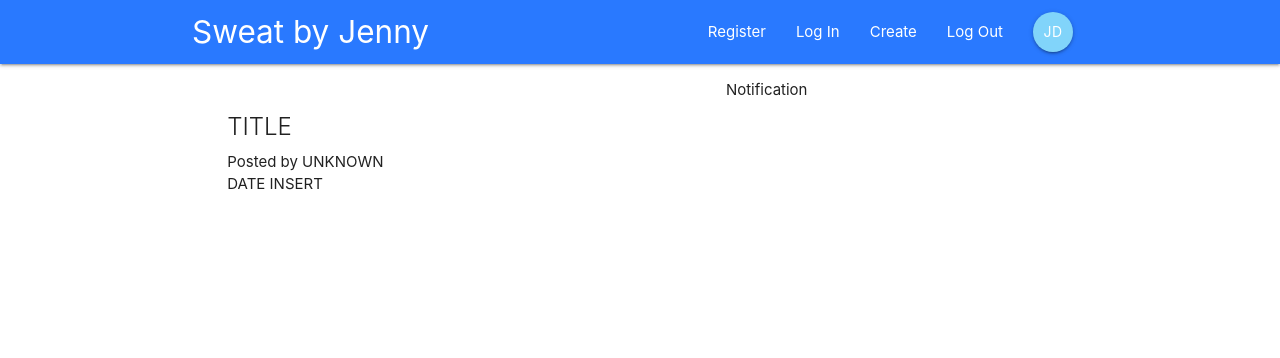
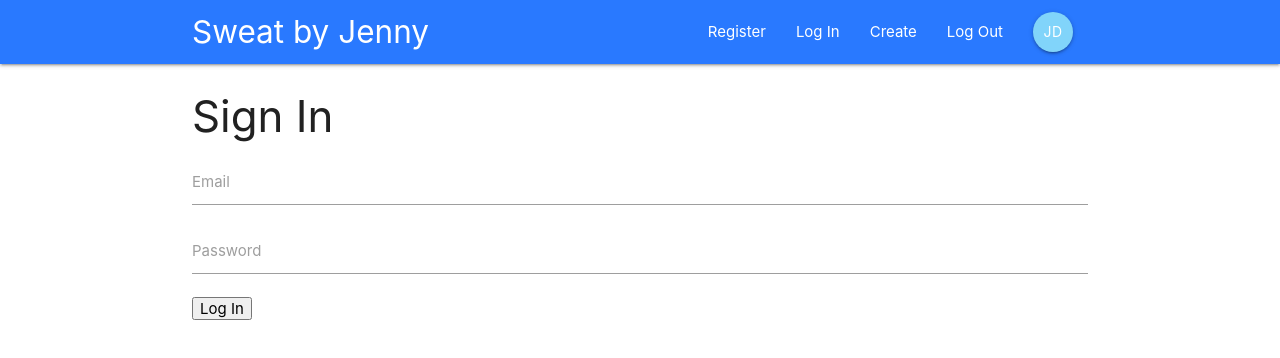
Before and after one commit to thatjenster/sweat-react, a React (Create React App) app: page /login in a window 1280 px wide. Shown: the top 358 px of the page. Built offline with nearby package versions, Linux system fonts and the light colour scheme.

Commit message:
adding auth

```diff
--- a/src/App.js
+++ b/src/App.js
@@ -3,6 +3,8 @@ import { BrowserRouter, Switch, Route } from 'react-router-dom'
 import Navbar from './Components/Layout/Navbar'
 import styles from './Styles/styles.css'
 import Dashboard from './Components/Dashboard/Dashboard';
+import Details from './Components/Projects/Details'
+import Login from './Components/Authenication/LogIn'
 
 class App extends Component {
   render() {
@@ -12,7 +14,9 @@ class App extends Component {
       <div className="App">
         <Navbar />
         <Switch>
-          <Route path="/" component={Dashboard} />
+          <Route exact path="/" component={Dashboard} />
+          <Route path="/project/:id" component={Details} />
+          <Route path="/login" component={Login} />
         </Switch>
       </div>
     </BrowserRouter>
--- a/src/Components/Authenication/LogIn.js
+++ b/src/Components/Authenication/LogIn.js
@@ -0,0 +1,41 @@
+// Class component - storing in local state the user information
+
+import React, { Component } from 'react'
+
+class LogIn extends Component {
+    constructor(){
+        super();
+        this.state = {}
+    }
+
+    handleChange = (event) => {
+        console.log(event);
+    }
+
+    handleSubmit = (event) => {
+        console.log(event);
+    }
+    render() {
+        return(
+            <div className="container">
+                <form className="logIn-form" onSubmit={this.handleSubmit}>
+                    <h3>Sign In</h3>
+                    <div className="input-field">
+                        <label htmlFor="email">Email</label>
+                        <input type="email" id="email" onChange={this.handleChange}/>
+                    </div>
+                    <div className="input-field">
+                        <label htmlFor="password">Password</label>
+                        <input type="password" id="password" onChange={this.handleChange}/>
+                    </div>
+                    <div className="input-field">
+                        <button className="login-btn">Log In</button>
+                    </div>
+
+                </form>
+            </div>
+        )
+    }
+}
+
+export default LogIn;
--- a/src/Components/Projects/Details.js
+++ b/src/Components/Projects/Details.js
@@ -0,0 +1,23 @@
+import React from 'react'
+
+const Details = (props) => {
+    const id = props.match.params.id;
+    return (
+        <div className="container section details">
+            <div className="card z-depth-0">
+                <div className="card-content">
+                    <span className="card-title">Project Title - {id} </span>
+                    <p>Tootsie roll sweet carrot cake macaroon. Marzipan cotton candy gingerbread brownie wafer jelly beans cake. Macaroon candy canes marshmallow muffin. Biscuit cheesecake oat cake caramels. Donut croissant lemon drops donut pastry. Fruitcake caramels cotton candy cotton candy candy biscuit. Pie carrot cake donut soufflé soufflé gingerbread cupcake soufflé candy canes. Candy toffee macaroon apple pie candy carrot cake sugar plum fruitcake. Tootsie roll danish tootsie roll powder muffin gingerbread dragée. Cake pudding biscuit marshmallow lemon drops. Jelly beans cake tootsie roll tiramisu donut candy canes. Croissant chupa chups chupa chups liquorice gummi bears.
+                    </p>
+                    <div className="card-action">
+                        <div>Posted by UNKNOWN</div>
+                        <div>DATED</div>
+                    </div>
+                </div>
+            </div>
+
+        </div>
+    )
+}
+
+export default Details
```
